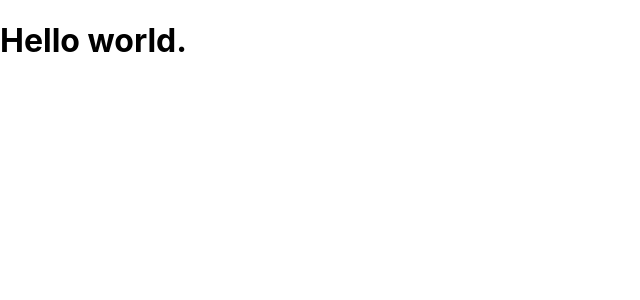
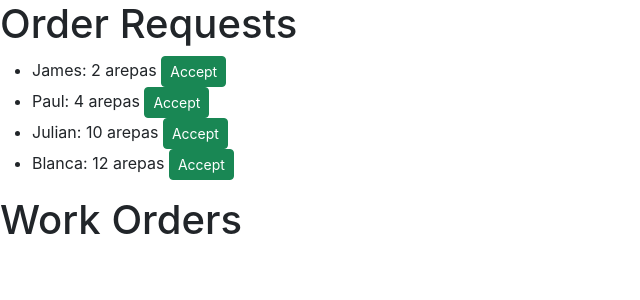
Before and after one commit to PaulOhNoes/JuliansArepas, a React (Create React App) app in the folder juliansarepas_frontend/: page / in a window 1280 px wide. Shown: the top 300 px of the page, without its empty margins (0-640 px from the left). Built offline with nearby package versions, Linux system fonts and the light colour scheme; data requests are answered from the project's data file.

Commit message:
created json server, implemented order request and workorders

```diff
--- a/juliansarepas_frontend/db.json
+++ b/juliansarepas_frontend/db.json
@@ -1,9 +1,29 @@
 {
-  "orders":[
+  "orders": [
     {
       "id": 1,
-      "name": "james",
-      "quanity": 2
+      "name": "James",
+      "quanity": 2,
+      "accepted": false
+    },
+    {
+      "id": 2,
+      "name": "Paul",
+      "quanity": 4,
+      "accepted": false
+    },
+    {
+      "id": 3,
+      "name": "Julian",
+      "quanity": 10,
+      "accepted": false
+    },
+    {
+      "id": 4,
+      "name": "Blanca",
+      "quanity": 12,
+      "accepted": false
     }
-  ]
+  ],
+  "workOrders": []
 }
--- a/juliansarepas_frontend/package.json
+++ b/juliansarepas_frontend/package.json
@@ -7,8 +7,9 @@
     "@testing-library/react": "^13.3.0",
     "@testing-library/user-event": "^13.5.0",
     "axios": "^0.27.2",
-    "react": "^18.2.0",
-    "react-dom": "^18.2.0",
+    "bootstrap": "^5.2.0",
+    "react": "^18.1.0",
+    "react-dom": "^18.1.0",
     "react-scripts": "5.0.1",
     "web-vitals": "^2.1.4"
   },
--- a/juliansarepas_frontend/src/App.js
+++ b/juliansarepas_frontend/src/App.js
@@ -1,6 +1,68 @@
+import {useState, useEffect} from 'react'
+import OrderList from './components/OrderList'
+import ordersService from './services/Orders'
+import workOrdersService from './services/WorkOrders'
+
+
 const App = () => {
+  const [orders, setOrders] = useState([])
+  const [workOrders, setWorkOrders] = useState([])
+
+  useEffect(() => {
+    ordersService
+        .getAll()
+        .then(returnedOrders => {
+          setOrders(returnedOrders)
+        })
+        .catch(error => console.log('Server is not up. Error: ', error))
+    workOrdersService
+        .getAll()
+        .then(returnedWorkOrders => {
+          setWorkOrders(returnedWorkOrders)
+        })
+        .catch(error => console.log('Server is not up. Error: ', error))
+  }, [])
+
+
+  // Accept or Reject Orders
+  const toggleAccepted = (order) => {
+    const updatedOrder = {...order, accepted: !order.accepted}
+    ordersService
+        .update(order.id, updatedOrder)
+        .then(returnedOrder => {
+          console.log('Order updated!')
+          // updates the orders state
+          setOrders(orders.map(orderItem => orderItem.id !== returnedOrder.id ? orderItem : updatedOrder))
+
+          //update the WorkOrders array
+          if(order.accepted){
+            workOrdersService.terminate(returnedOrder.id).then(() => {
+              setWorkOrders(workOrders.filter(workOrderItem => workOrderItem.id !== returnedOrder.id))
+            })
+          }
+          else{
+            workOrdersService.create(updatedOrder).then(returnedWorkOrder => setWorkOrders(workOrders.concat(returnedWorkOrder)))
+          }
+        })
+        .catch(error => console.log('Could not update order: ', error))
+  }
+
+
   return(
-    <h1>Hello world.</h1>
+    <div>
+      <h1>Order Requests</h1>
+      <ul>
+        {orders.map((order) =>
+          <OrderList key={order.id} name={order.name} quanity={order.quanity} accepted={order.accepted} toggleAccepted={() => toggleAccepted(order)}/>
+        )}
+      </ul>
+      <h1>Work Orders</h1>
+      <ul>
+      {workOrders.map((order) =>
+          <OrderList key={order.id} name={order.name} quanity={order.quanity} accepted={order.accepted} toggleAccepted={() => toggleAccepted(order)}/>
+        )}
+      </ul>
+    </div>
   )
 }
 
--- /dev/null
+++ b/juliansarepas_frontend/src/components/OrderList.js
@@ -0,0 +1,25 @@
+const OrderList = ({ name, quanity, accepted, toggleAccepted}) => {
+  let displayAccept = accepted
+        ? {
+          display: 'Reject',
+          style: 'btn btn-danger btn-sm'
+        }
+        : {
+          display: 'Accept',
+          style: 'btn btn-success btn-sm'
+        }
+
+  if (accepted){
+    return (
+      <li>{name}: {quanity} arepas <button className={displayAccept.style} onClick={toggleAccepted}> {displayAccept.display}</button></li>
+    )
+  }
+  else {
+    return (
+      <li>{name}: {quanity} arepas <button className={displayAccept.style} onClick={toggleAccepted}> {displayAccept.display}</button></li>
+    )
+  }
+
+}
+
+export default OrderList
--- a/juliansarepas_frontend/src/index.js
+++ b/juliansarepas_frontend/src/index.js
@@ -1,28 +1,6 @@
 import ReactDOM from 'react-dom/client'
 import App from './App'
+import 'bootstrap/dist/css/bootstrap.css'
 import './index.css'
 
-const notes = [
-  {
-    id: 1,
-    content: 'HTML is easy',
-    date: '2019-05-30T17:30:31.098Z',
-    important: true
-  },
-  {
-    id: 2,
-    content: 'Browser can execute only JavaScript',
-    date: '2019-05-30T18:39:34.091Z',
-    important: false
-  },
-  {
-    id: 3,
-    content: 'GET and POST are the most important methods of HTTP protocol',
-    date: '2019-05-30T19:20:14.298Z',
-    important: true
-  }
-]
-
-ReactDOM.createRoot(document.getElementById('root')).render(
-  <App notes={notes} />
-)
+ReactDOM.createRoot(document.getElementById('root')).render(<App />)
--- /dev/null
+++ b/juliansarepas_frontend/src/services/Orders.js
@@ -0,0 +1,30 @@
+import axios from "axios"
+
+const baseUrl = 'http://localhost:3001/orders'
+
+const getAll = () => {
+  const request = axios.get(baseUrl)
+  return request.then(response => response.data)
+}
+
+const create = newObject => {
+  const request = axios.post(baseUrl, newObject)
+  return request.then(response => response.data)
+}
+
+const update = (id, newObject) => {
+  const request = axios.put(`${baseUrl}/${id}`, newObject)
+  return request.then(response => response.data)
+}
+
+const terminate = id => {
+  const request = axios.delete(`${baseUrl}/${id}`)
+  return request.then(response => response.data)
+}
+
+export default {
+  getAll,
+  create,
+  update,
+  terminate
+}
--- /dev/null
+++ b/juliansarepas_frontend/src/services/WorkOrders.js
@@ -0,0 +1,30 @@
+import axios from "axios"
+
+const baseUrl = 'http://localhost:3001/workOrders'
+
+const getAll = () => {
+  const request = axios.get(baseUrl)
+  return request.then(response => response.data)
+}
+
+const create = newObject => {
+  const request = axios.post(baseUrl, newObject)
+  return request.then(response => response.data)
+}
+
+const update = (id, newObject) => {
+  const request = axios.put(`${baseUrl}/${id}`, newObject)
+  return request.then(response => response.data)
+}
+
+const terminate = id => {
+  const request = axios.delete(`${baseUrl}/${id}`)
+  return request.then(response => response.data)
+}
+
+export default {
+  getAll,
+  create,
+  update,
+  terminate
+}
```
Also changed, not shown: juliansarepas_frontend/src/index.css (line endings or trailing spaces), 1 other file (tests, documents, lock files or other folders).
